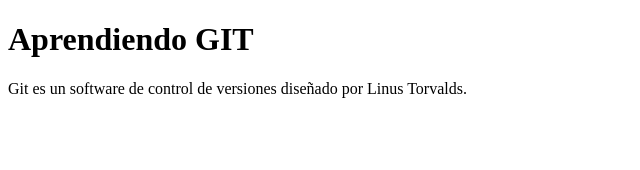
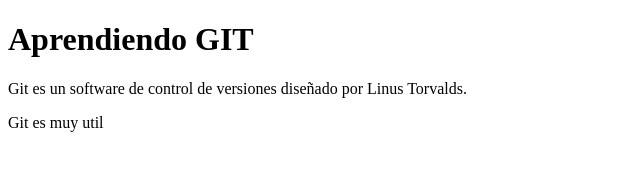
Before and after one commit to pabloeidelman2613/MiProyecto, a plain HTML site: page index.html in a window 1280 px wide. Shown: the whole page, without its empty margins (0-640 px from the left). Drawn offline with Linux system fonts and the light colour scheme.

Commit message:
Agrego línea al código

```diff
--- a/index.html
+++ b/index.html
@@ -7,5 +7,6 @@
 <body>
 	<h1>Aprendiendo GIT</h1>
 	<p>Git es un software de control de versiones diseñado por Linus Torvalds.</p>
+	<p>Git es muy util</p>
 </body>
 </html>
```
